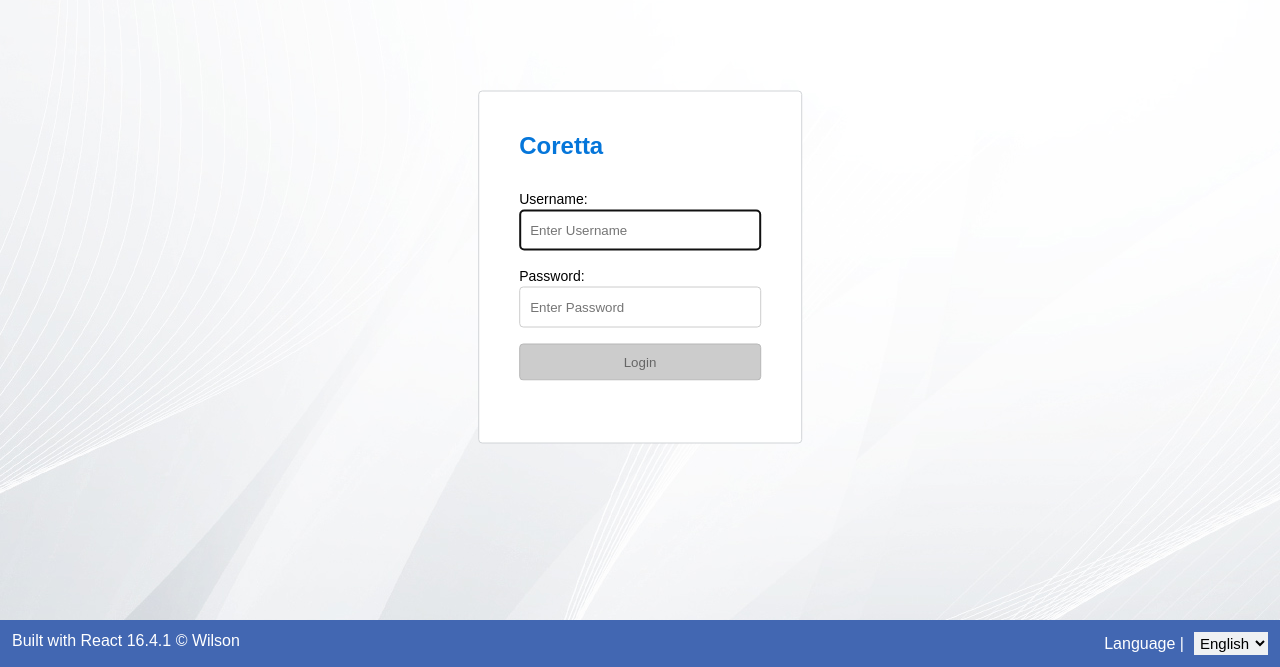
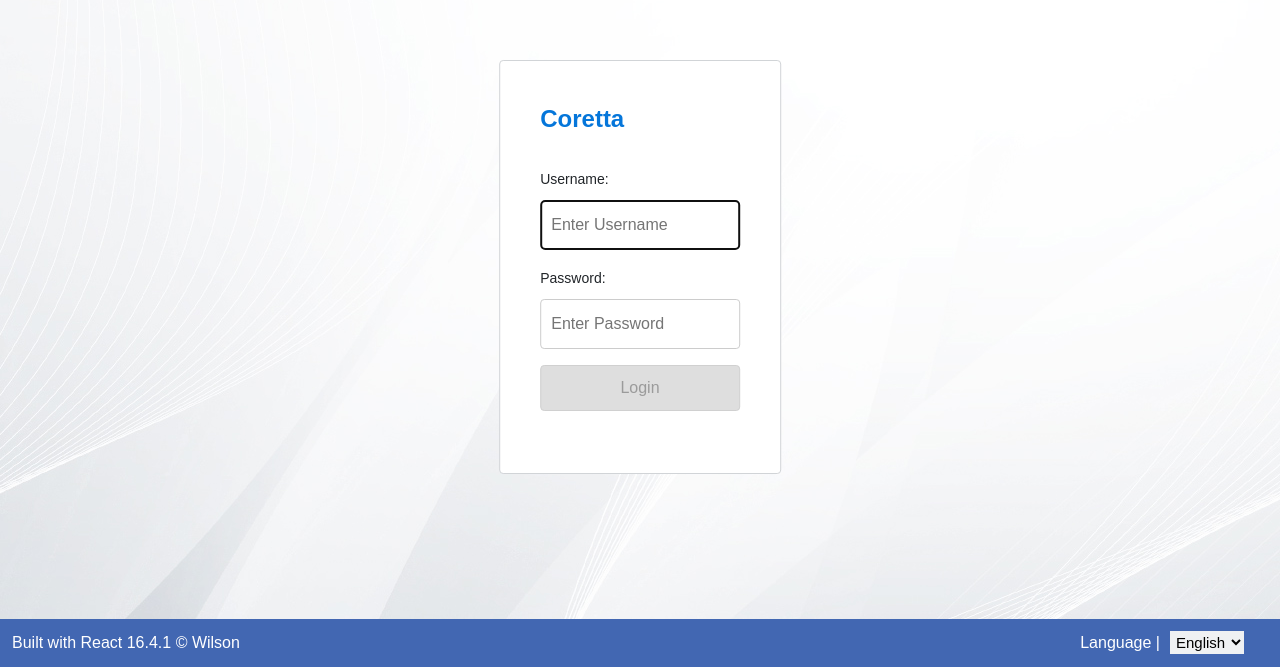
Before and after one commit to iamwilson/React-Ultimate, a React app: page /#/login in a window 1280 px wide. Shown: the part 133-800 px from the top of the page. Built offline with nearby package versions, Linux system fonts and the light colour scheme.

Commit message:
#add - bootstrap ofcourse

```diff
--- a/src/components/offer/offer.tsx
+++ b/src/components/offer/offer.tsx
@@ -28,7 +28,7 @@
     render() {
         return (
             <React.Fragment>
-                <div className='offer-container'>
+                <div className='container'>
                     <div>Offer works !</div>
                 </div>
             </React.Fragment>
--- a/src/styles/main.scss
+++ b/src/styles/main.scss
@@ -1,5 +1,6 @@
 // core
 @import 'variables.scss';
+@import '~bootstrap/dist/css/bootstrap.min.css';
 
 // elements
 @import './elements/button.scss';
```
